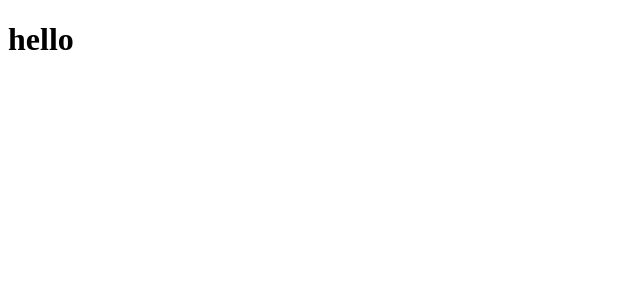
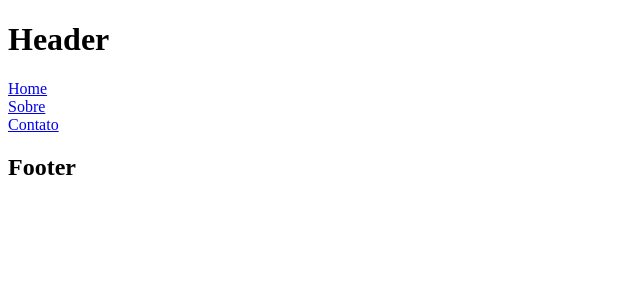
Before and after one commit to lenascadz/React_InFeed, a React (Vite) app: page / in a window 1280 px wide. Shown: the top 300 px of the page, without its empty margins (0-640 px from the left). Built offline with nearby package versions, Linux system fonts and the light colour scheme.

Commit message:
criando componentes de header-footer

```diff
--- a/src/App.tsx
+++ b/src/App.tsx
@@ -1,10 +1,14 @@
-// import { useState } from 'react'
-// import reactLogo from './assets/react.svg'
-// import viteLogo from '/vite.svg'
-// import './App.css'
+import Footer from "./components/footer";
+import Header from "./components/header";
+
 
 export default function App() {
   return (
-   <h1>hello</h1>
+    <>
+    <Header />
+
+    <Footer />
+    </>
+
   )
 }
--- /dev/null
+++ b/src/components/footer/index.tsx
@@ -0,0 +1,7 @@
+export default function Footer() {
+  return (
+    <footer>
+      <h2>Footer</h2>
+    </footer>
+  );
+}
--- /dev/null
+++ b/src/components/header/index.tsx
@@ -0,0 +1,12 @@
+export default function Header() {
+  return (
+    <header>
+      <h1>Header</h1>
+      <nav>
+        <a href="/">Home</a> <br/>
+        <a href="/sobre">Sobre</a> <br/>
+        <a href="/contato">Contato</a>
+      </nav>
+    </header>
+  );
+}
```
